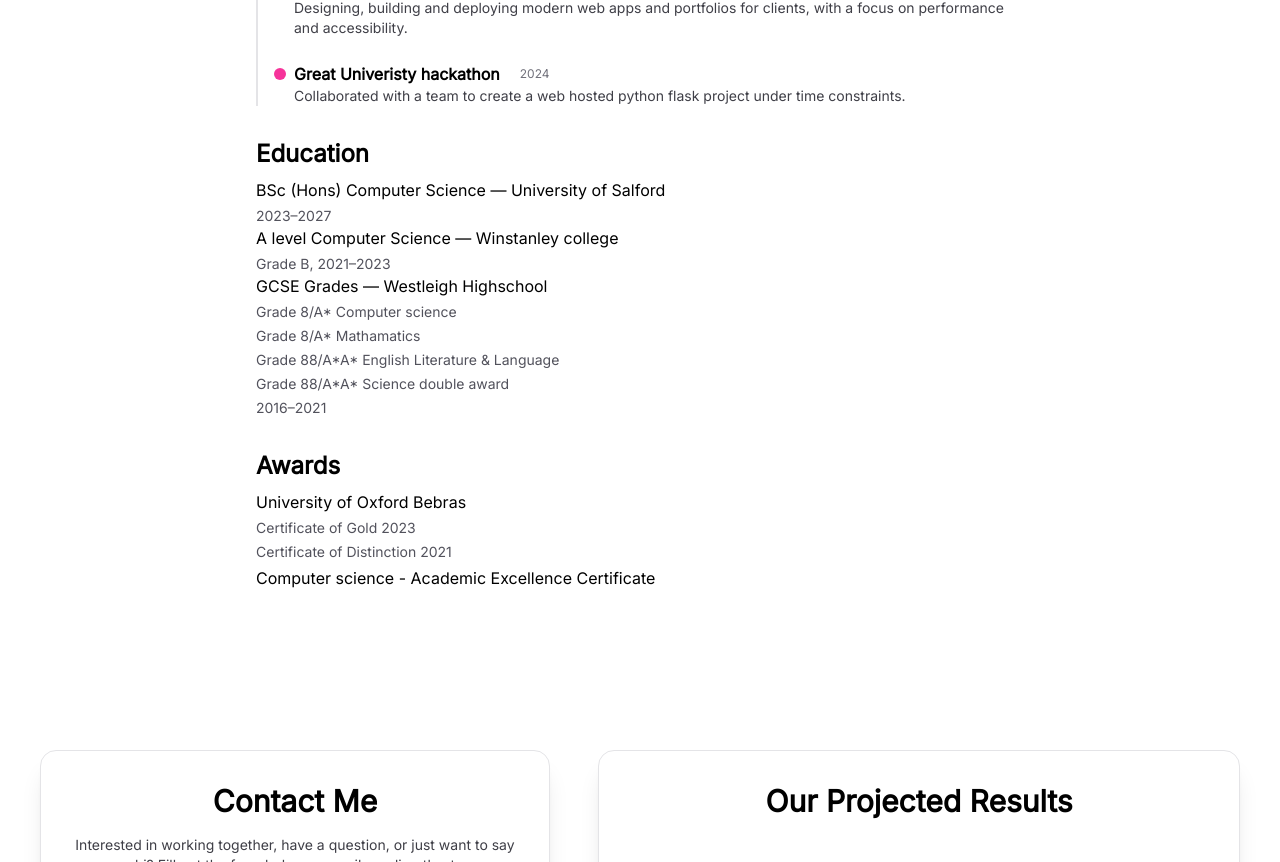
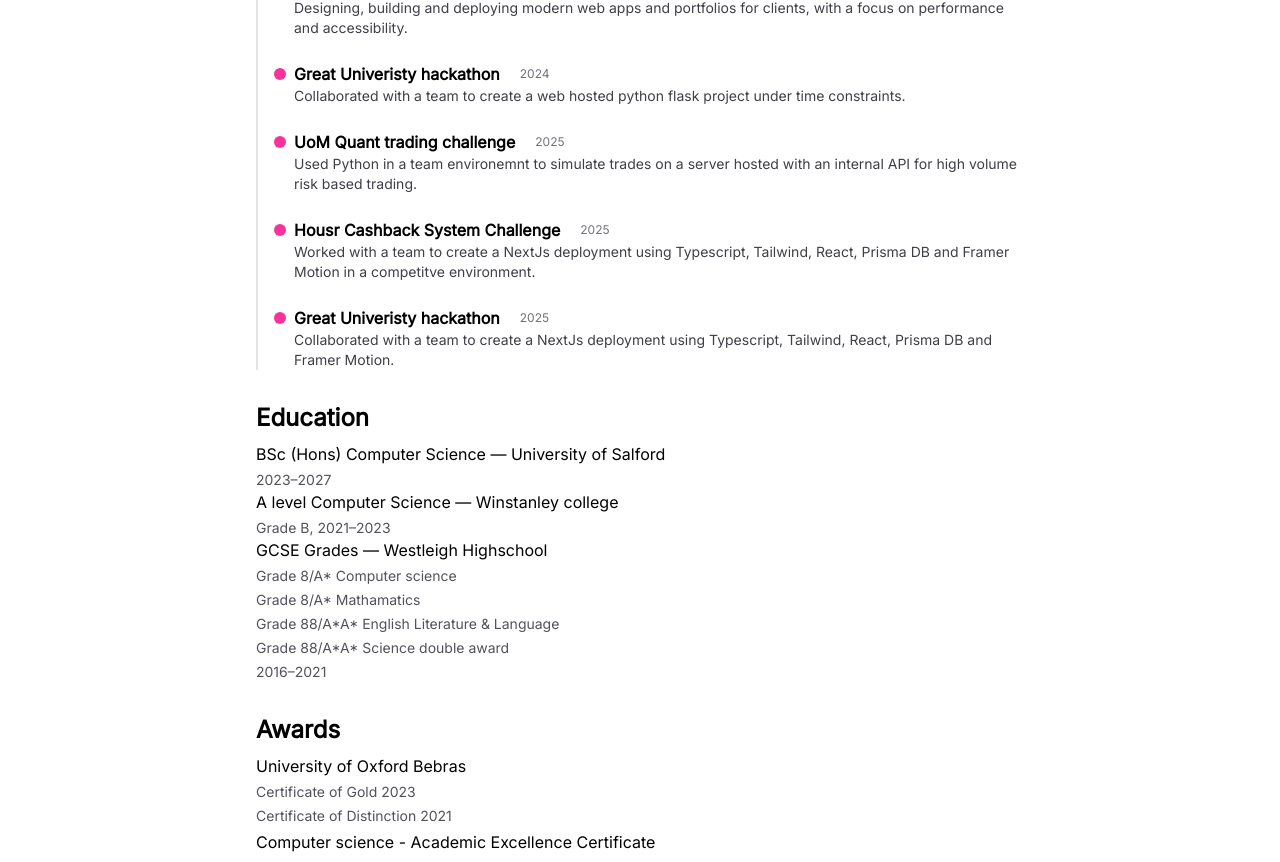
Before and after one commit to Shiro8223/Portfolio, a Next.js app: page / in a window 1280 px wide. Shown: the part 2519-3381 px from the top of the page. Built offline with nearby package versions, Linux system fonts and the light colour scheme.

Commit message:
Hackathon GUH2025

```diff
--- a/components/aboutMe.jsx
+++ b/components/aboutMe.jsx
@@ -82,6 +82,48 @@
                 Collaborated with a team to create a web hosted python flask project under time constraints.
               </p>
             </li>
+            <li>
+              <div className="flex items-center gap-2">
+                <span className="w-3 h-3 bg-pink-500 rounded-full block"></span>
+                <span className="text-black font-semibold">
+                  UoM Quant trading challenge
+                </span>
+                <span className="text-xs text-zinc-500 ml-3">
+                  2025
+                </span>
+              </div>
+              <p className="ml-5 text-zinc-700 text-sm">
+                Used Python in a team environemnt to simulate trades on a server hosted with an internal API for high volume risk based trading.
+              </p>
+            </li>
+            <li>
+              <div className="flex items-center gap-2">
+                <span className="w-3 h-3 bg-pink-500 rounded-full block"></span>
+                <span className="text-black font-semibold">
+                  Housr Cashback System Challenge
+                </span>
+                <span className="text-xs text-zinc-500 ml-3">
+                  2025
+                </span>
+              </div>
+              <p className="ml-5 text-zinc-700 text-sm">
+                Worked with a team to create a NextJs deployment using Typescript, Tailwind, React, Prisma DB and Framer Motion in a competitve environment.
+              </p>
+            </li>
+            <li>
+              <div className="flex items-center gap-2">
+                <span className="w-3 h-3 bg-pink-500 rounded-full block"></span>
+                <span className="text-black font-semibold">
+                  Great Univeristy hackathon
+                </span>
+                <span className="text-xs text-zinc-500 ml-3">
+                  2025
+                </span>
+              </div>
+              <p className="ml-5 text-zinc-700 text-sm">
+                Collaborated with a team to create a NextJs deployment using Typescript, Tailwind, React, Prisma DB and Framer Motion.
+              </p>
+            </li>
           </ul>
         </div>
 
```
Also changed, not shown: 1 other file (tests, documents, lock files or other folders).
